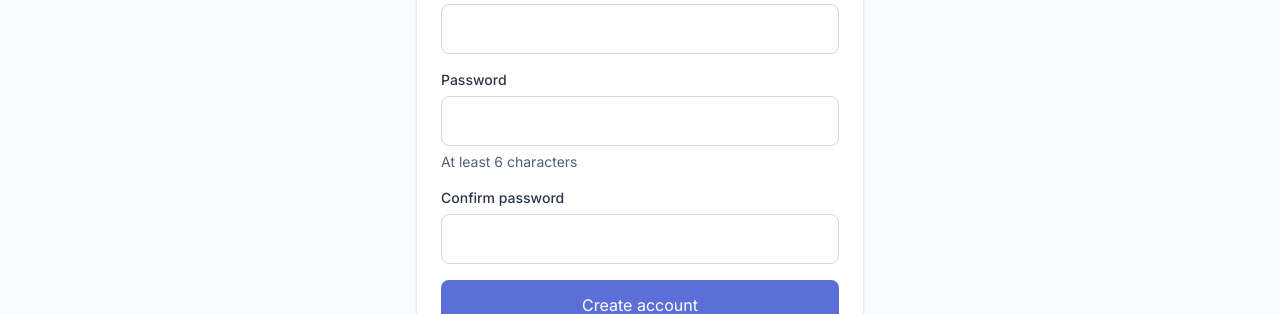
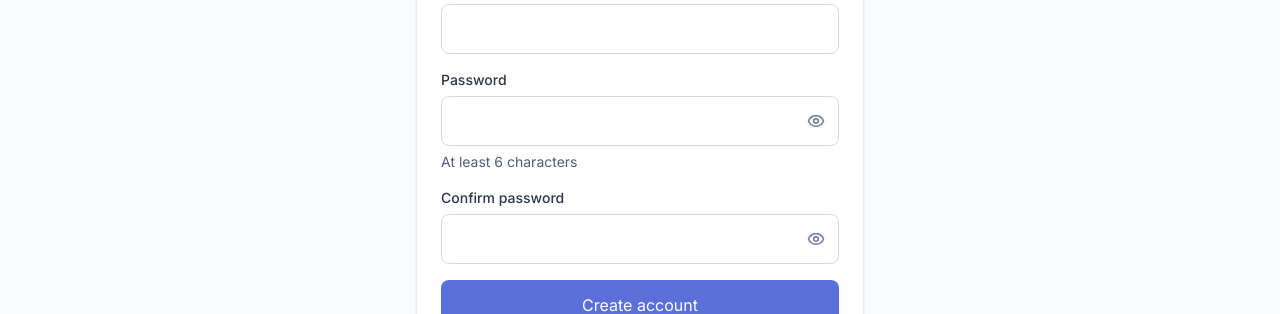
Before and after one commit to SamuelFleming/CareerContext_1, a React (Vite) app in the folder client/: page /register in a window 1280 px wide. Shown: the part 337-651 px from the top of the page. Built offline with nearby package versions, Linux system fonts and the light colour scheme.

Commit message:
Make password toggleable

```diff
--- a/client/src/components/ui/Input.jsx
+++ b/client/src/components/ui/Input.jsx
@@ -1,5 +1,6 @@
 // client/src/components/ui/Input.jsx
-import { useId } from "react";
+import { useId, useState } from "react";
+import { Eye, EyeOff } from "lucide-react";
 import { cn } from "../../utils/cn";
 
 const fieldClass =
@@ -14,15 +15,29 @@ export default function Input({
   helperText,
   id,
   className = "",
+  type,
+  showPasswordToggle = true,
   ...props
 }) {
   const generatedId = useId();
   const inputId = id || generatedId;
+  const [isPasswordVisible, setIsPasswordVisible] = useState(false);
+  const isPasswordField = type === "password" && showPasswordToggle;
+  const inputType = isPasswordField && isPasswordVisible ? "text" : type;
   const describedBy = error
     ? `${inputId}-error`
     : helperText
       ? `${inputId}-helper`
       : undefined;
+
+  const inputClassName = cn(
+    fieldClass,
+    error
+      ? "border-[var(--error-600)] focus:border-[var(--error-600)] focus:ring-[var(--error-100)]"
+      : "border-[var(--neutral-300)]",
+    isPasswordField && "pr-11",
+    className
+  );
 
   return (
     <div className="flex flex-col gap-1.5">
@@ -35,19 +50,46 @@ export default function Input({
         </label>
       )}
 
+      {isPasswordField ? (
+        <div className="relative">
           <input
             id={inputId}
+            type={inputType}
             aria-invalid={error ? "true" : undefined}
             aria-describedby={describedBy}
-        className={cn(
-          fieldClass,
-          error
-            ? "border-[var(--error-600)] focus:border-[var(--error-600)] focus:ring-[var(--error-100)]"
-            : "border-[var(--neutral-300)]",
-          className
-        )}
+            className={inputClassName}
             {...props}
           />
+          <button
+            type="button"
+            onClick={() => setIsPasswordVisible((visible) => !visible)}
+            disabled={props.disabled}
+            aria-label={isPasswordVisible ? "Hide password" : "Show password"}
+            className={cn(
+              "absolute right-3 top-1/2 -translate-y-1/2 rounded p-0.5",
+              "text-[var(--primary-500)] transition-colors",
+              "hover:text-[var(--accent-600)] focus-visible:outline-none",
+              "focus-visible:ring-2 focus-visible:ring-[var(--accent-200)]",
+              "disabled:pointer-events-none disabled:opacity-50"
+            )}
+          >
+            {isPasswordVisible ? (
+              <EyeOff size={18} aria-hidden="true" />
+            ) : (
+              <Eye size={18} aria-hidden="true" />
+            )}
+          </button>
+        </div>
+      ) : (
+        <input
+          id={inputId}
+          type={type}
+          aria-invalid={error ? "true" : undefined}
+          aria-describedby={describedBy}
+          className={inputClassName}
+          {...props}
+        />
+      )}
 
       {error ? (
         <p id={`${inputId}-error`} className="text-sm text-[var(--error-600)]">
```
Lines whose indentation alone changed are shown as unchanged.
